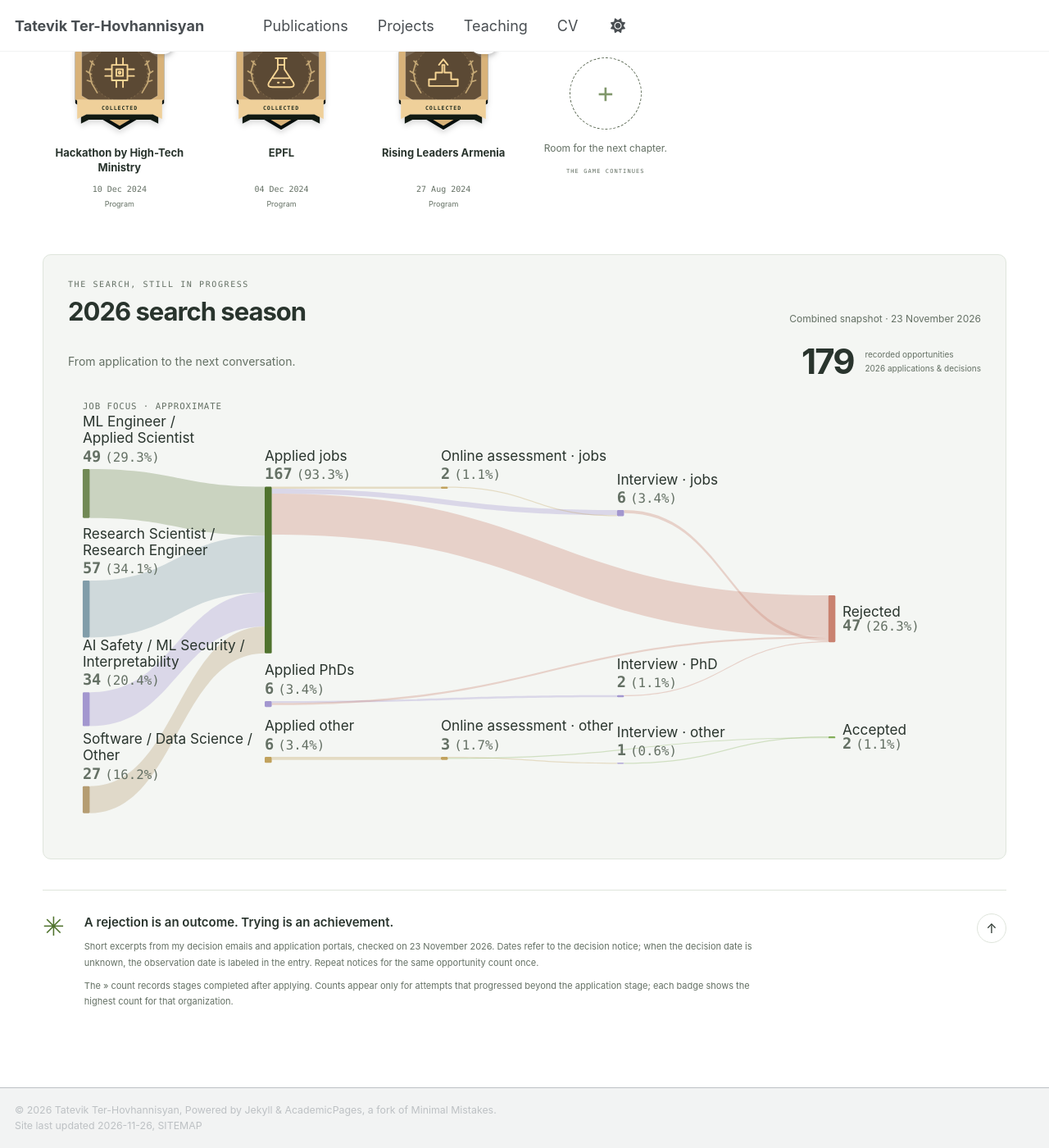
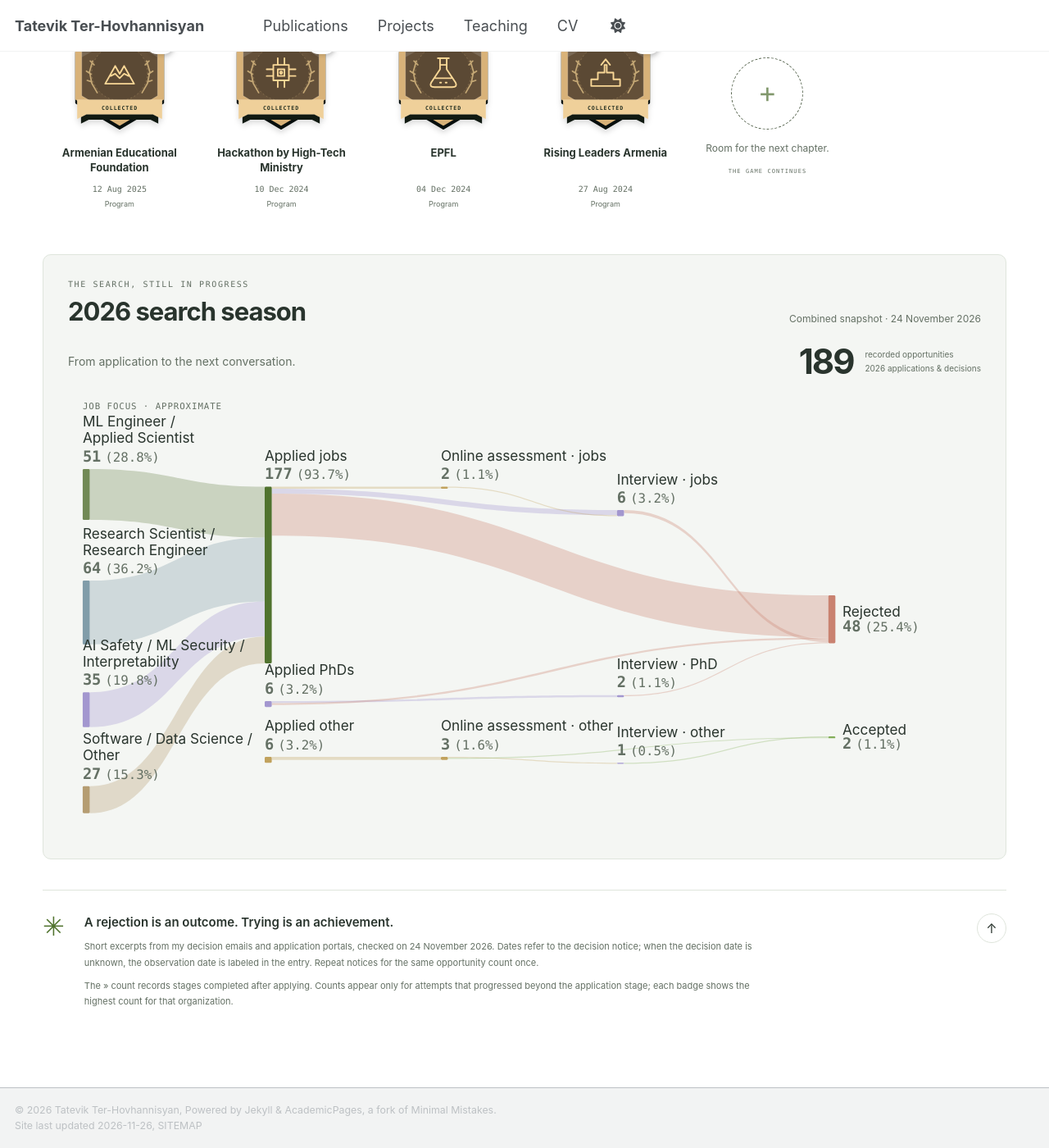
Before and after one commit to tatevik-t/tatevik-t.github.io, a Jekyll site: the page built from _pages/rejections.html, in a window 1280 px wide and 1400 px high, scrolled down 2557 px. Shown: the whole window at 82% size. Built offline with Jekyll 4.4.1, drawn with Linux system fonts in a browser that asks for light colours; a style sheet for code colours, icons or effects is not loaded; some of the changed text lies outside the part shown.

Commit message:
Reconcile new applications and record ElevenLabs rejection

```diff
--- a/_data/search_season_2026.json
+++ b/_data/search_season_2026.json
@@ -1,8 +1,8 @@
 {
   "year": 2026,
-  "updated_on": "2026-11-23",
-  "total": 179,
-  "tracker_total": 172,
+  "updated_on": "2026-11-24",
+  "total": 189,
+  "tracker_total": 182,
   "additional_achievement_ids": [
     "bostongene-2026",
     "deep-origin-2026",
@@ -33,19 +33,19 @@
     {
       "id": "rejected",
       "label": "Rejected",
-      "total": 47
+      "total": 48
     }
   ],
   "nodes": [
     {
       "id": "applied-jobs",
       "label": "Applied jobs",
-      "value": 167,
+      "value": 177,
       "x": 335,
       "y": 150,
       "color": "source",
       "label_position": "above",
-      "ends_here": 119
+      "ends_here": 128
     },
     {
       "id": "applied-phd",
@@ -140,7 +140,7 @@
     {
       "id": "rejected",
       "label": "Rejected",
-      "value": 47,
+      "value": 48,
       "x": 1295,
       "y": 335,
       "color": "rejected",
@@ -154,13 +154,13 @@
         "ML Engineer /",
         "Applied Scientist"
       ],
-      "value": 49,
+      "value": 51,
       "x": 25,
       "y": 120,
       "color": "focus-ml",
       "label_position": "above",
       "ends_here": 0,
-      "percentage_total": 167,
+      "percentage_total": 177,
       "percentage_label": "job opportunities",
       "approximate": true
     },
@@ -171,13 +171,13 @@
         "Research Scientist /",
         "Research Engineer"
       ],
-      "value": 57,
+      "value": 64,
       "x": 25,
       "y": 310,
       "color": "focus-research",
       "label_position": "above",
       "ends_here": 0,
-      "percentage_total": 167,
+      "percentage_total": 177,
       "percentage_label": "job opportunities",
       "approximate": true
     },
@@ -188,13 +188,13 @@
         "AI Safety / ML Security /",
         "Interpretability"
       ],
-      "value": 34,
+      "value": 35,
       "x": 25,
       "y": 500,
       "color": "focus-safety",
       "label_position": "above",
       "ends_here": 0,
-      "percentage_total": 167,
+      "percentage_total": 177,
       "percentage_label": "job opportunities",
       "approximate": true
     },
@@ -211,7 +211,7 @@
       "color": "focus-other",
       "label_position": "above",
       "ends_here": 0,
-      "percentage_total": 167,
+      "percentage_total": 177,
       "percentage_label": "job opportunities",
       "approximate": true
     }
@@ -234,7 +234,7 @@
     {
       "source": 0,
       "target": 10,
-      "value": 41,
+      "value": 42,
       "color": "rejected",
       "label": "Applied jobs → rejected; no recorded interview path"
     },
@@ -304,28 +304,28 @@
     {
       "source": 11,
       "target": 0,
-      "value": 49,
+      "value": 51,
       "color": "focus-ml",
       "label": "Approximate job focus: ML Engineer / Applied Scientist → Applied jobs",
-      "percentage_total": 167,
+      "percentage_total": 177,
       "percentage_label": "job opportunities"
     },
     {
       "source": 12,
       "target": 0,
-      "value": 57,
+      "value": 64,
       "color": "focus-research",
       "label": "Approximate job focus: Research Scientist / Research Engineer → Applied jobs",
-      "percentage_total": 167,
+      "percentage_total": 177,
       "percentage_label": "job opportunities"
     },
     {
       "source": 13,
       "target": 0,
-      "value": 34,
+      "value": 35,
       "color": "focus-safety",
       "label": "Approximate job focus: AI Safety / ML Security / Interpretability → Applied jobs",
-      "percentage_total": 167,
+      "percentage_total": 177,
       "percentage_label": "job opportunities"
     },
     {
@@ -334,45 +334,45 @@
       "value": 27,
       "color": "focus-other",
       "label": "Approximate job focus: Software / Data Science / Other → Applied jobs",
-      "percentage_total": 167,
+      "percentage_total": 177,
       "percentage_label": "job opportunities"
     }
   ],
   "category_totals": {
-    "jobs": 167,
+    "jobs": 177,
     "phd": 6,
     "other": 6
   },
-  "applied_total": 179,
+  "applied_total": 189,
   "applied_by_category": {
-    "jobs": 167,
+    "jobs": 177,
     "phd": 6,
     "other": 6
   },
-  "percentage_basis": "All 179 included identifiable opportunities. Withdrawn records and two unidentified user-reported applications are excluded.",
-  "included_tracker_total": 172,
+  "percentage_basis": "All 189 included identifiable opportunities. Withdrawn records and two unidentified user-reported applications are excluded.",
+  "included_tracker_total": 182,
   "excluded_withdrawn": 40,
   "flow_scale": 1.7,
   "job_focus": {
-    "total": 167,
+    "total": 177,
     "approximate": true,
-    "percentage_basis": "167 job opportunities; all other diagram percentages use 179 total opportunities.",
+    "percentage_basis": "177 job opportunities; all other diagram percentages use 189 total opportunities.",
     "method": "Approximate mutually exclusive role-focus classification using current tracker labels, established role-level audit, and the recorded duties of newly submitted roles. Explicit safety/security/interpretability context first, research roles next, ML/applied AI next, then software/data science/operations/other. General evaluation work alone does not establish AI safety.",
     "groups": [
       {
         "id": "ml",
         "label": "ML Engineer / Applied Scientist",
-        "total": 49
+        "total": 51
       },
       {
         "id": "research",
         "label": "Research Scientist / Research Engineer",
-        "total": 57
+        "total": 64
       },
       {
         "id": "safety",
         "label": "AI Safety / ML Security / Interpretability",
-        "total": 34
+        "total": 35
       },
       {
         "id": "other",
@@ -590,26 +590,58 @@
       "focus_counts": {
         "safety": 1
       }
+    },
+    {
+      "application_date": "2026-11-23",
+      "source_sheet": "Sheet1",
+      "source_rows": [
+        366,
+        369,
+        370,
+        371,
+        372,
+        373,
+        374,
+        375,
+        376
+      ],
+      "added_jobs": 9,
+      "focus_counts": {
+        "safety": 1,
+        "ml": 1,
+        "research": 7
+      }
+    },
+    {
+      "application_date": "2026-11-24",
+      "source_sheet": "Sheet1",
+      "source_rows": [
+        377
+      ],
+      "added_jobs": 1,
+      "focus_counts": {
+        "ml": 1
+      }
     }
   ],
   "reconciliation": {
-    "as_of": "2026-11-23",
+    "as_of": "2026-11-24",
     "source_sheet": "Sheet1",
     "source_range": "A1:R450",
-    "included_tracker_records": 172,
-    "dated_tracker_records": 171,
+    "included_tracker_records": 182,
+    "dated_tracker_records": 181,
     "undated_tracker_records": 1,
-    "dated_tracker_jobs": 161,
+    "dated_tracker_jobs": 171,
     "undated_tracker_jobs": 1,
     "supplementary_job_decisions_without_current_matching_submission": 5,
     "supplementary_phd_decisions": 2,
-    "identified_jobs": 167,
-    "included_job_total": 167,
-    "included_overall_total": 179,
+    "identified_jobs": 177,
+    "included_job_total": 177,
+    "included_overall_total": 189,
     "tracker_status_counts": {
       "no response": 12,
-      "rejected": 40,
-      "applied": 113,
+      "rejected": 41,
+      "applied": 122,
       "interview": 4,
       "offer": 2,
       "OA": 1
@@ -783,7 +815,17 @@
         361,
         362,
         363,
-        365
+        365,
+        366,
+        369,
+        370,
+        371,
+        372,
+        373,
+        374,
+        375,
+        376,
+        377
       ],
       "phd": [
         12,
@@ -838,6 +880,15 @@
       "status": "rejected",
       "added_applications": 0,
       "rejection_id": "foxelli-2026-11-23"
+    },
+    {
+      "source_sheet": "Sheet1",
+      "source_row": 373,
+      "date": "2026-11-24",
+      "previous_status": "applied",
+      "status": "rejected",
+      "added_applications": 0,
+      "rejection_id": "elevenlabs-2026-11-24"
     }
   ]
 }
```
Also changed, not shown: _data/rejections.yml (+8 -1 lines), docs/search-season.md (+4 -0 lines).
